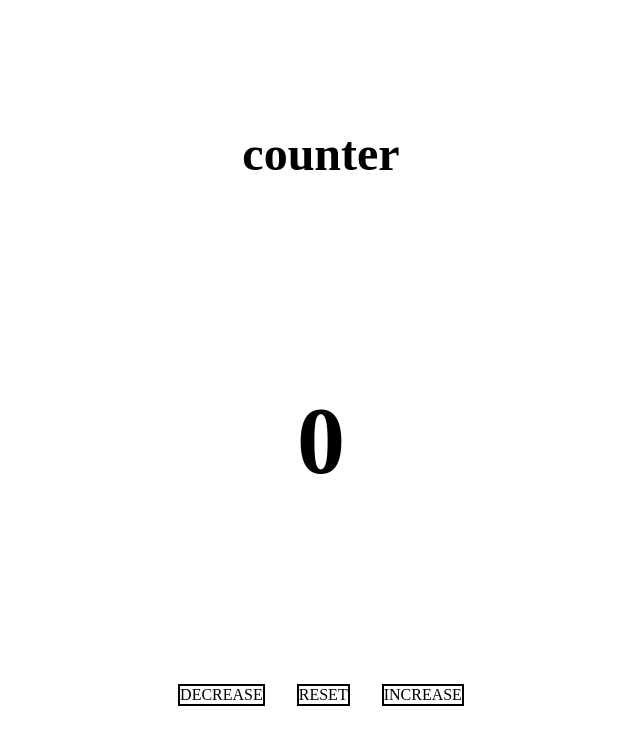
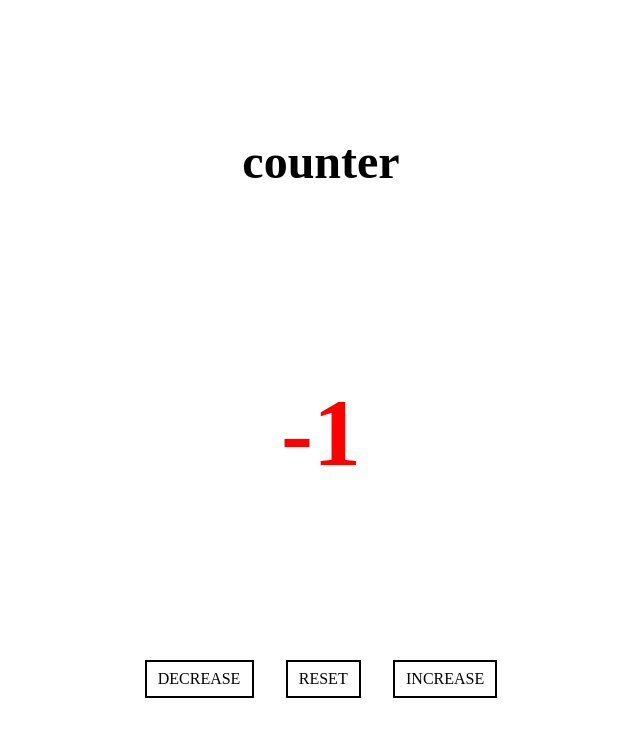
Before and after one commit to Emprcode/counter-js-project, a plain HTML site: page index.html in a window 1280 px wide. Both pictures are taken after a click on the element "DECREASE". Shown: the whole page, without its empty margins (319-959 px from the left). Drawn offline with Linux system fonts and the light colour scheme.

Commit message:
counter project done

```diff
--- a/script.js
+++ b/script.js
@@ -7,6 +7,27 @@ const btns = document.querySelectorAll(".btn");
 btns.forEach((btn, i) => {
     btn.addEventListener("click", ((a) =>{
         const styles = a.currentTarget.classList;
+        if(styles.contains("decrease")){
+            count--;
+        }else if(styles.contains("increase")){
+            count++;
+        }else{
+            count = 0;
+        };
 
-    }))
-})
+        if(count > 0){
+            value.style.color = "green";
+        }
+        if(count < 0){
+            value.style.color = "red"
+        }
+
+        if(count === 0){
+            value.style.color = "black"
+        }
+
+
+        value.textContent = count;
+
+    }));
+});
--- a/style.css
+++ b/style.css
@@ -6,6 +6,7 @@
     min-height: 100vh;
     display: grid;
     place-items: center;
+    padding: 1rem;
 }
 
 .button{
@@ -27,6 +28,7 @@ h1{
     border: 2px solid black;
     cursor: pointer;
     margin: 1rem;
+    padding: 0.5rem 0.7rem;
 
 
 }
```
